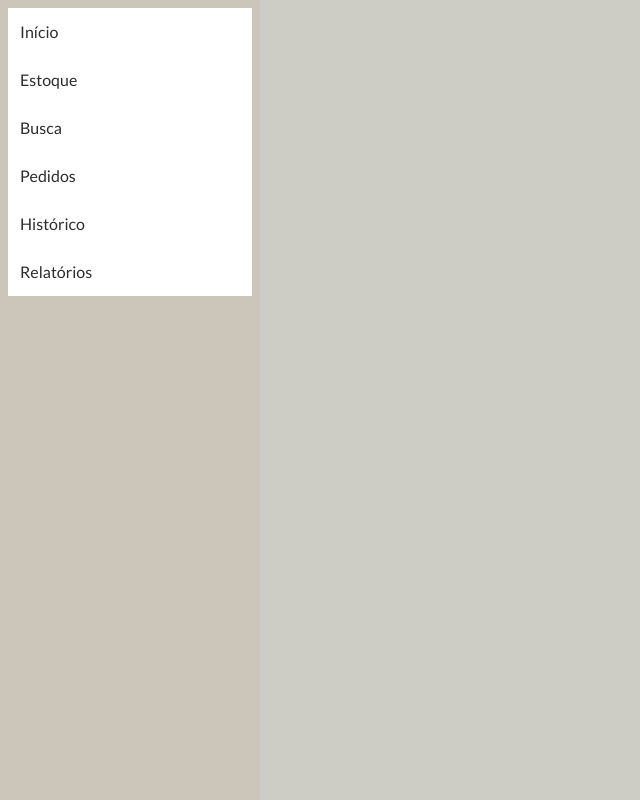
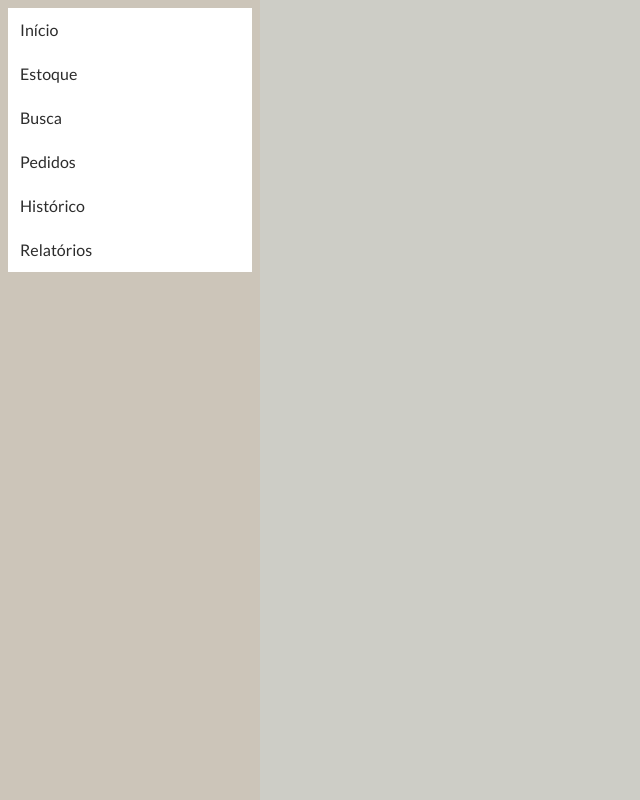
Before and after one commit to Affaled/Suit-Guide, a React (Vite) app: page / in a window 1280 px wide. Shown: the whole page, without its empty margins (0-640 px from the left). Built offline with nearby package versions, Linux system fonts and the light colour scheme; a web font is replaced by a local one.

Commit message:
mudança da line-height

```diff
--- a/src/assets/styles/global/index.css
+++ b/src/assets/styles/global/index.css
@@ -36,7 +36,7 @@
 :root {
   font-family: "Lato", sans-serif;
   font-size: 16px;
-  line-height: 1.5;
+  line-height: 1.25;
   color: #2c2c2c;
   background-color: #cdcdc6;
 }/*# sourceMappingURL=index.css.map */
--- a/src/assets/styles/global/index.scss
+++ b/src/assets/styles/global/index.scss
@@ -21,7 +21,7 @@
 :root {
   font-family: $primary-font;
   font-size: 16px;
-  line-height: 1.5;
+  line-height: 1.25;
   color: $text-color;
 
   background-color: $background-color;
```
Also changed, not shown: 1 other file (tests, documents, lock files or other folders).
